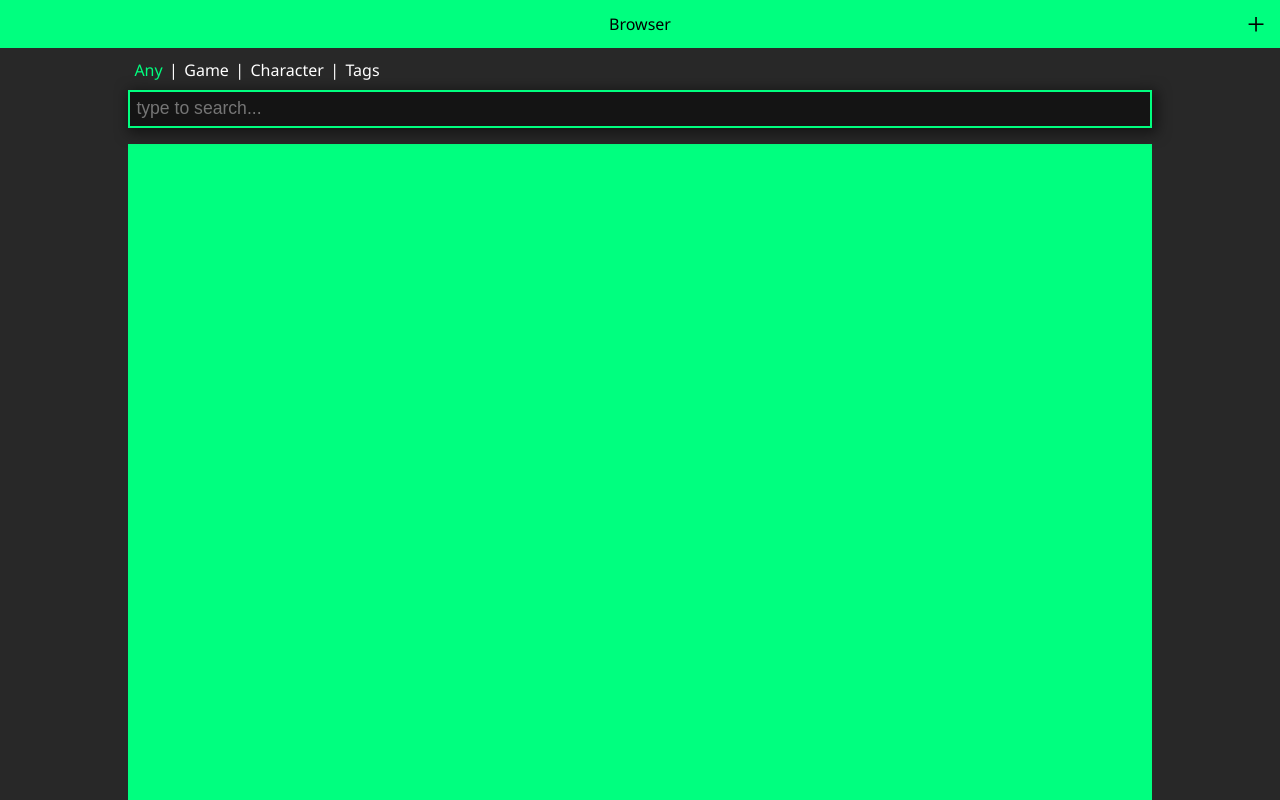
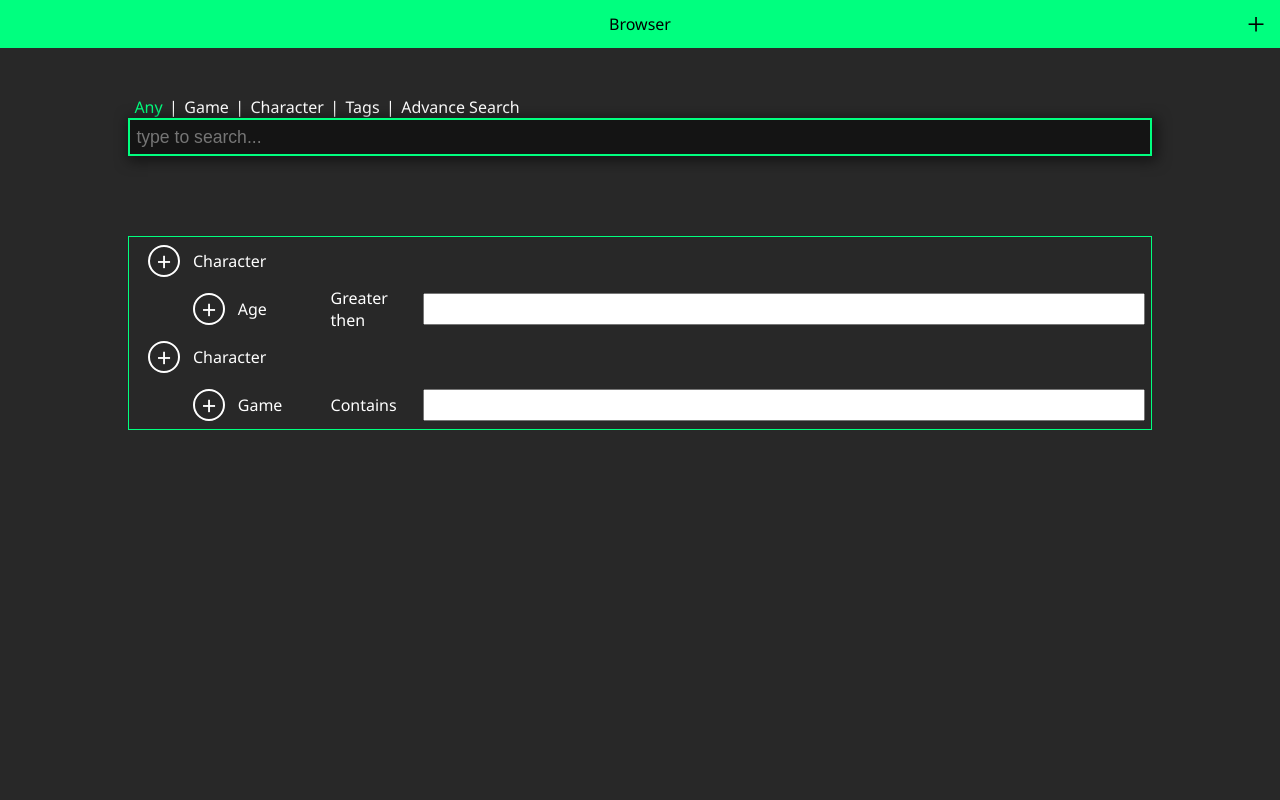
Before and after one commit to ameyhinge/data_browser, an Angular app: page /home in a window 1280 px wide. Shown: the top 800 px of the page. Built offline with nearby package versions, Linux system fonts and the light colour scheme.

Commit message:
Added: Advanced search page. Added: Lot's of bugs.

```diff
--- a/src/app/app.component.css
+++ b/src/app/app.component.css
@@ -6,7 +6,7 @@
     height: 3rem;
     width: 100%;
     display: flex;
-    position: fixed;
+   /* position: fixed;  */
     justify-content: center;
     align-items: center;
     background-color: springgreen;
--- a/src/app/home/home.component.css
+++ b/src/app/home/home.component.css
@@ -1,6 +1,6 @@
 .search-box-container{
     display: flex;
-    position: fixed;
+   /* position: fixed; */
     align-items: center;
     flex-direction: column;
     justify-content: center;
@@ -10,12 +10,7 @@
     color: white;
     font-family: 'Segoe UI', Tahoma, Geneva, Verdana, sans-serif;
 }
-.search-box-container > div{
-    margin-top:0.4rem;
-    height: 2rem;
-    display: flex;
-    align-items: center;
-}
+
 .search-option-bar{
     display: flex;
     width: 80%;
@@ -54,7 +49,7 @@
     box-shadow: 0.2rem 0.2rem 0.8rem 0.2rem rgba(0,0,0,0.5);
 }
 .result-box{
-    display: flex;
+    display: none;
     position: absolute;
     z-index: -1;
     align-items: center;
@@ -65,6 +60,7 @@
     margin-bottom: 1rem;
 }
 .result-item{
+    display: none;
     min-height: 4rem;
     width: 80%;
     background-color: springgreen;
@@ -73,3 +69,59 @@
     min-height: 4rem;
     width: 80%;
 }
+
+.adv-search-div{
+    display: flex;
+    width: 80%;
+    justify-content: flex-start;
+}
+.adv-sec-div{
+    width: 100%;
+    margin-top: 5rem;
+    border: 1px solid springgreen;
+    margin-bottom: 0.8rem;
+}
+.adv-row{
+    width: 100%;
+    display: flex;
+    flex-direction: row;
+    align-items: center;
+    height: 3rem;
+    box-sizing: border-box;
+    padding: 0.4rem;
+}
+.option-drop-btn{
+    display: flex;
+    width: 10%;
+    align-items: center;
+    cursor: pointer;
+    box-sizing: border-box;
+    margin-left: 0.8rem;
+}
+.adv-btn{
+    display: flex;
+    min-width: 2rem;
+    max-width: 2rem;
+    min-height: 2rem;
+    max-height: 2rem;
+    align-items: center;
+    justify-content: center;
+    box-sizing: border-box;
+    border-radius: 1.2rem;
+    border: 2px solid white;
+    font-size: 1.6rem;
+    cursor: pointer;
+    margin-left: 0.8rem;
+}
+.space{
+    margin-left: 0.8rem;
+    min-width: 2rem;
+    max-width: 2rem;
+}
+.adv-search{
+    width: 90%;
+    min-height: 2rem;
+    max-height: 2rem;
+    box-sizing: border-box;
+    margin-left: 0.8rem;
+}
--- a/src/app/home/home.component.html
+++ b/src/app/home/home.component.html
@@ -9,30 +9,43 @@
             <div (click)="setActive($event)" #searchOption class="search-option">Character</div>
             <div>|</div>
             <div (click)="setActive($event)" #searchOption class="search-option">Tags</div>
+            <div>|</div>
+            <div (click)="setActive($event)" #searchOption class="search-option">Advance Search</div>
         </div>
-        <div class="search-div">
+        <div #searchDiv class="search-div">
            <input (keyup)="searchKey($event)" type="text" #searchBox class="search-box" placeholder="type to search..."/>
+        </div>
+        <div #advSearchDiv class="adv-search-div">
+            <div class="adv-sec-div">
+                <div class="adv-row">
+                    <div class="adv-btn">+</div>
+                    <div class="option-drop-btn">Character</div>
+                </div>
+                <div class="adv-row">
+                    <div class="space"></div>
+                    <div class="adv-btn">+</div>
+                    <div class="option-drop-btn">Age</div>
+                    <div class="option-drop-btn">Greater then</div>
+                    <input type="text" class="adv-search"/>
+                </div>
+
+                <div class="adv-row">
+                    <div class="adv-btn">+</div>
+                    <div class="option-drop-btn">Character</div>
+                </div>
+                <div class="adv-row">
+                    <div class="space"></div>
+                    <div class="adv-btn">+</div>
+                    <div class="option-drop-btn">Game</div>
+                    <div class="option-drop-btn">Contains</div>
+                    <input type="text" class="adv-search"/>
+                </div>
+            </div>
         </div>
     </div>
     <div class="result-box">
         <div class="result-item"></div>
         <div class="result-item"></div>
         <div class="result-item"></div>
-        <div class="result-item"></div>
-        <div class="result-item"></div>
-        <div class="result-item"></div>
-        <div class="result-item"></div>
-        <div class="result-item"></div>
-        <div class="result-item"></div>
-        <div class="result-item"></div>
-        <div class="result-item"></div>
-        <div class="result-item"></div>
-        <div class="result-item"></div>
-        <div class="result-item"></div>
-        <div class="result-item"></div>
-        <div class="result-item"></div>
-        <div class="result-item"></div>
-        <div class="result-item"></div>
-        <div class="padding-item"></div>
     </div>
 </div>
--- a/src/app/home/home.component.ts
+++ b/src/app/home/home.component.ts
@@ -7,7 +7,12 @@ import { Component, OnInit, ViewChild, ViewChildren } from '@angular/core';
 })
 export class HomeComponent implements OnInit {
 
+  optionList: String[] = ["Any", "Character", "Game"];
+  selectedOption = this.optionList[0];
+
   constructor() {}
+  @ViewChild('searchDiv') searchDiv;
+  @ViewChild('advSearchDiv') advSearchDiv;
   @ViewChild('searchBox') searchBox;
   @ViewChildren('searchOption') searchOptions;
   ngOnInit(): void {
@@ -30,6 +35,13 @@ export class HomeComponent implements OnInit {
         $event.target.classList.add("search-option-active");
         this.activeOption = $event.target.innerHTML;
       }
+      if($event.target.innerHTML==="Advance Search"){
+        this.searchDiv.nativeElement.style.display="none";
+        this.advSearchDiv.nativeElement.style.display="flex";
+      }else{
+        this.searchDiv.nativeElement.style.display="flex";
+        this.advSearchDiv.nativeElement.style.display="none";
+      }
     }
     this.searchBox.nativeElement.focus();
   }
```
